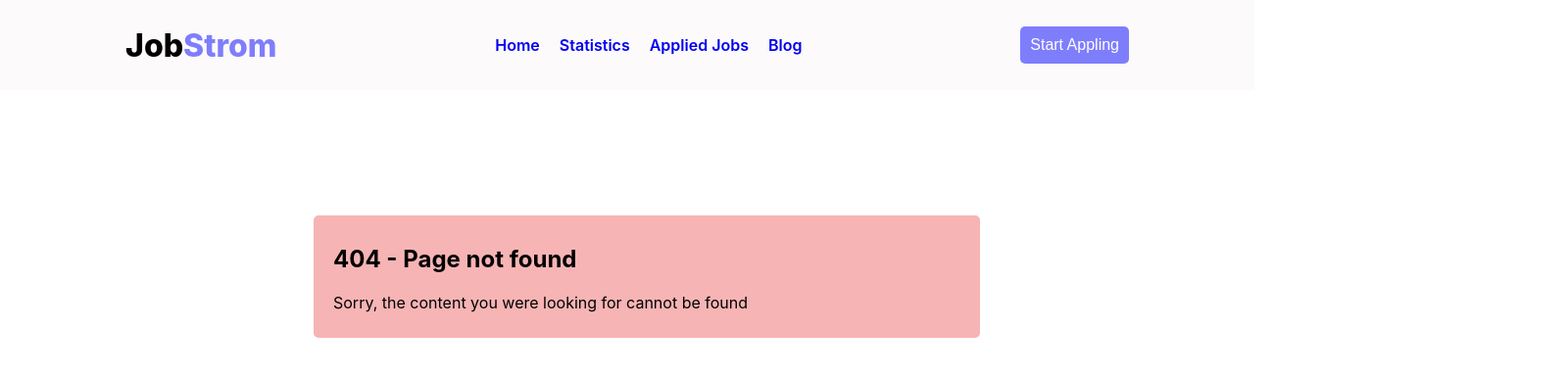
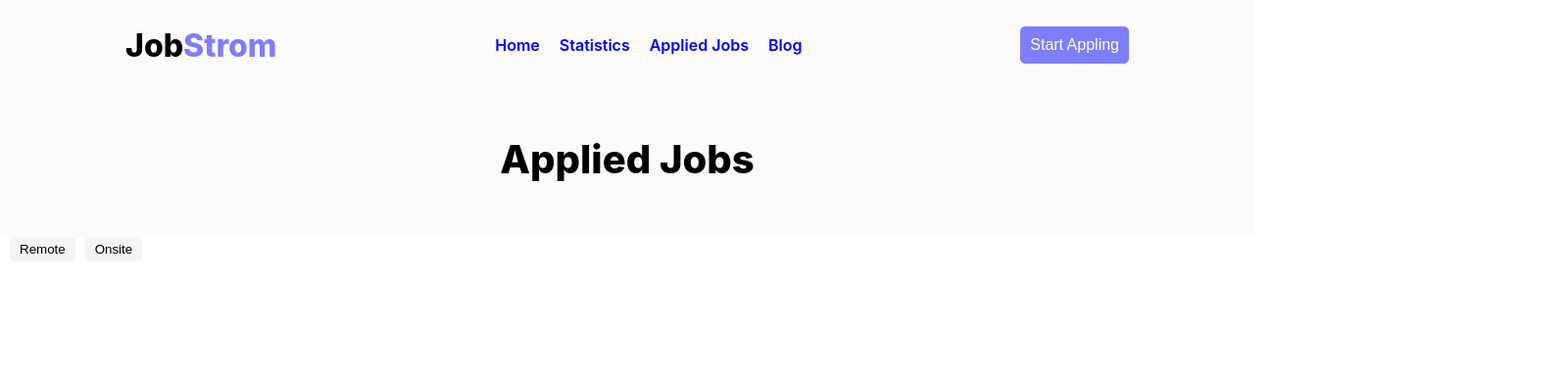
Before and after one commit to BackDevBin/career-hub-main, a React (Vite) app: page /applies in a window 1280 px wide. Before the commit this address had no page. Shown: the top 384 px of the page at 98% size, 1600 px wide, since content can reach past the window. Built offline with nearby package versions, Linux system fonts and the light colour scheme.

Commit message:
Data store in LocalStorage and retrive

```diff
--- /dev/null
+++ b/src/component/AppliedJob/AppliedJob.css
@@ -0,0 +1,7 @@
+.filterBtn{
+    background-color: #F4F4F4;
+    padding: 5px 10px;
+    border-radius: 5px;
+    border: none;
+    margin-left: 10px;
+}
--- /dev/null
+++ b/src/component/AppliedJob/AppliedJob.jsx
@@ -0,0 +1,55 @@
+import React, { useEffect, useState } from 'react';
+import './AppliedJob.css'
+import { getShoppingCart } from '../../utilities/fakedb';
+import { useLoaderData } from 'react-router-dom';
+
+const AppliedJob = () => {
+
+    const [jobs, setJobs] = useState([]);
+
+
+    // const allJobs = useLoaderData();
+
+    useEffect(() => {
+        fetch('FeaturedData.json')
+            .then(res => res.json())
+            .then(data => setJobs(data))
+    }, []);
+
+    // console.log(jobs)
+
+
+
+    useEffect( () =>{
+        const storeId = getShoppingCart();
+
+        for(const id in storeId){
+
+
+            const saveJob = jobs.find(job => job.id === id);
+            console.log(saveJob)
+
+        }
+
+    },[jobs])
+
+
+    return (
+        <div>
+            <div className='matchingNav'>
+            <h3 className='title'>Applied Jobs</h3>
+           </div>
+
+           <div>
+            <button className='filterBtn'>Remote</button>
+            <button className='filterBtn'>Onsite</button>
+
+           </div>
+
+
+
+        </div>
+    );
+};
+
+export default AppliedJob;
--- a/src/component/JobDetails/JobDetails.jsx
+++ b/src/component/JobDetails/JobDetails.jsx
@@ -1,9 +1,12 @@
-import React, { useContext } from 'react';
+import React, { useContext, useState } from 'react';
 import './JobDetails.css'
 import { useLoaderData } from 'react-router-dom';
 import { IdText } from '../../App';
+import { addToDb } from '../../utilities/fakedb';
 
 const JobDetails = () => {
+
+    const [job , setJob] = useState([]);
 
     const companyData = useLoaderData();
 
@@ -13,7 +16,14 @@ const JobDetails = () => {
 
     const jobs = companyData.find(job => job.id === companyId)
 
-    const { description, responsibility, requirements, Experiences,salary,title,location,email,contact} = jobs;
+    const { id,description, responsibility, requirements, Experiences,salary,title,location,email,contact} = jobs;
+
+
+    const applyBtn = (jobs) =>{
+        const newJob = [...job , jobs] ;
+
+        addToDb(jobs.id);
+    }
 
     return (
         <div>
@@ -63,7 +73,7 @@ const JobDetails = () => {
                     </div>
 
                     <div className='secondCol'>
-                    <button className='all-Btn'>Apply Now</button>
+                    <button onClick={() =>applyBtn(jobs)} className='all-Btn'>Apply Now</button>
                     </div>
 
                 </div>
--- a/src/component/Navigation/Navigation.jsx
+++ b/src/component/Navigation/Navigation.jsx
@@ -15,7 +15,7 @@ const Navigation = () => {
                 <div className='link-container'>
                     <Link to="/">Home</Link>
                     <Link to="/Statistics">Statistics</Link>
-                    <Link to="/a">Applied Jobs</Link>
+                    <Link to="/applies">Applied Jobs</Link>
                     <Link to="/blog">Blog</Link>
                 </div>
 
--- /dev/null
+++ b/src/utilities/fakedb.js
@@ -0,0 +1,44 @@
+// use local storage to manage cart data
+const addToDb = id => {
+    let shoppingCart = getShoppingCart();
+    // add quantity
+    const quantity = shoppingCart[id];
+    if (!quantity) {
+        shoppingCart[id] = 1;
+    }
+    else {
+        const newQuantity = quantity + 1;
+        shoppingCart[id] = newQuantity;
+    }
+    localStorage.setItem('shopping-cart', JSON.stringify(shoppingCart));
+}
+
+const removeFromDb = id => {
+    const shoppingCart = getShoppingCart();
+    if (id in shoppingCart) {
+        delete shoppingCart[id];
+        localStorage.setItem('shopping-cart', JSON.stringify(shoppingCart));
+    }
+}
+
+const getShoppingCart = () => {
+    let shoppingCart = {};
+
+    //get the shopping cart from local storage
+    const storedCart = localStorage.getItem('shopping-cart');
+    if (storedCart) {
+        shoppingCart = JSON.parse(storedCart);
+    }
+    return shoppingCart;
+}
+
+const deleteShoppingCart = () => {
+    localStorage.removeItem('shopping-cart');
+}
+
+export {
+    addToDb,
+    removeFromDb,
+    getShoppingCart,
+    deleteShoppingCart
+}
```
Also changed, not shown: src/main.jsx (+7 -0 lines).
